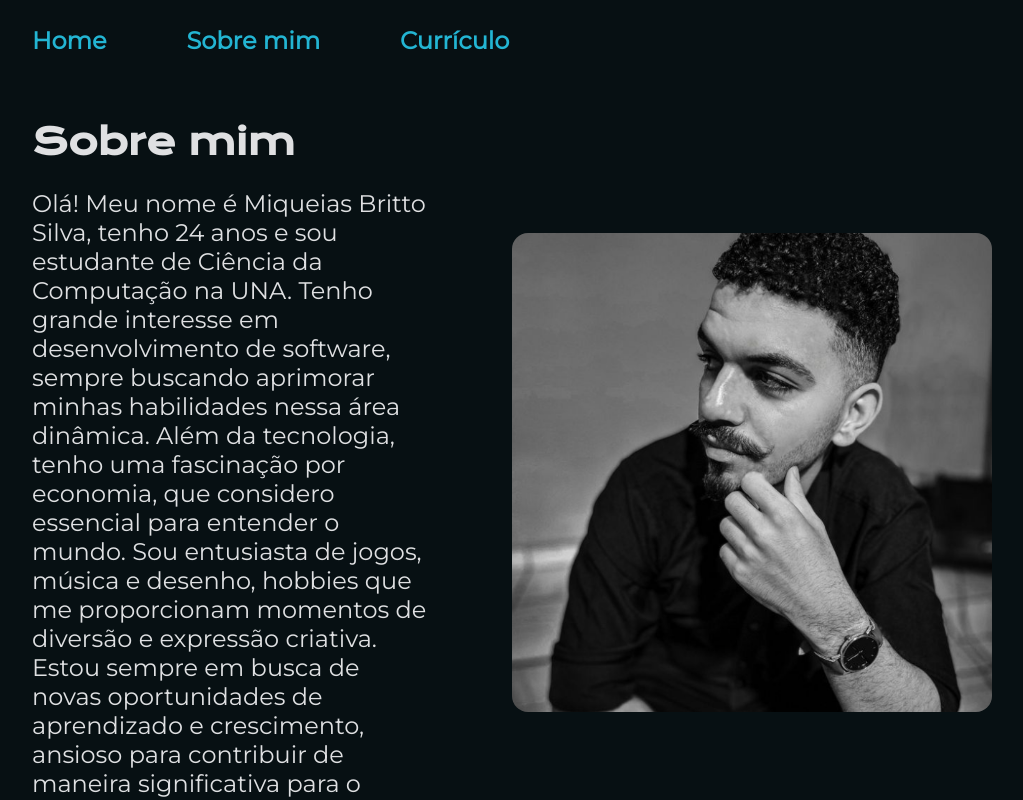
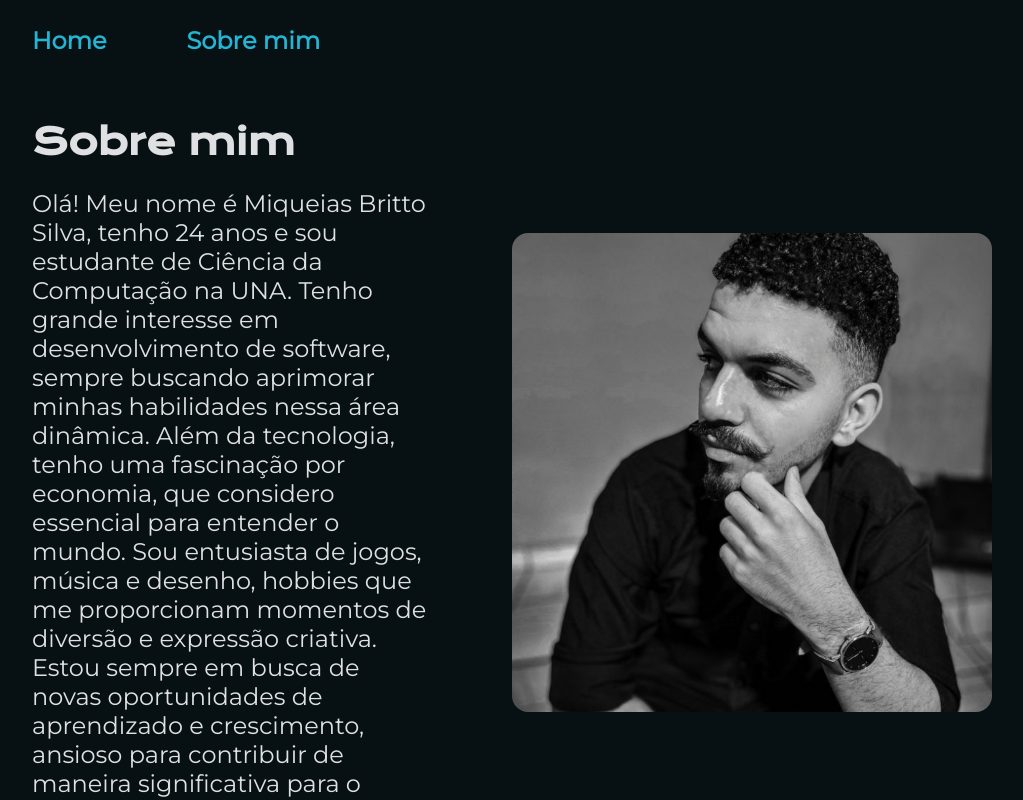
Before and after one commit to miqbritto/portfolio, a plain HTML site: page about.html in a window 1280 px wide. Shown: the top 800 px of the page, without its empty margins (128-1151 px from the left). Drawn offline with nearby package versions, Linux system fonts and the light colour scheme.

Commit message:
Update about.html

```diff
--- a/about.html
+++ b/about.html
@@ -11,7 +11,7 @@
         <nav class="cabecalho__menu">
             <a class="cabecalho__menu__links" href="index.html">Home</a>
             <a class="cabecalho__menu__links" href="about.html">Sobre mim</a>
-            <a class="cabecalho__menu__links" href="curriculo.html">Currículo</a>
+
         </nav>
     </header>
     <main class="apresentacao">
```
